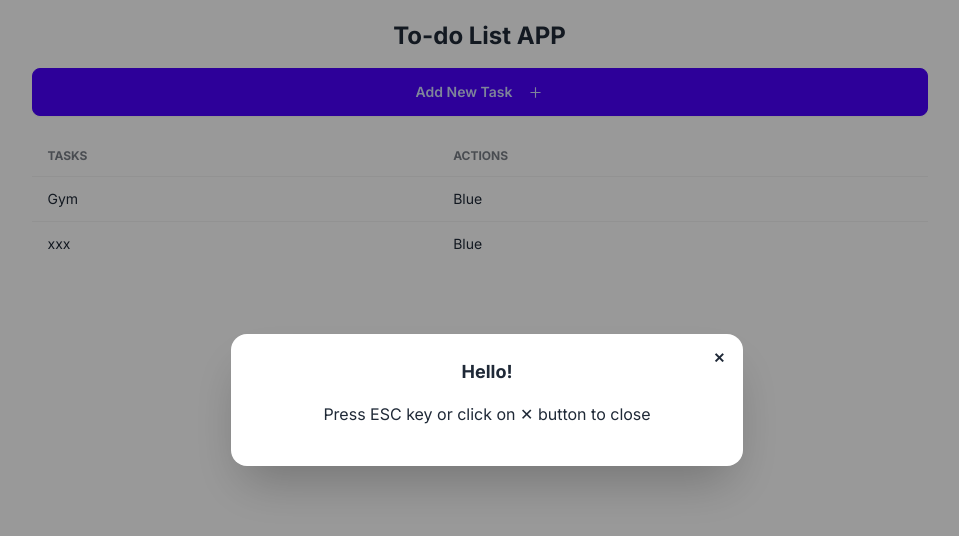
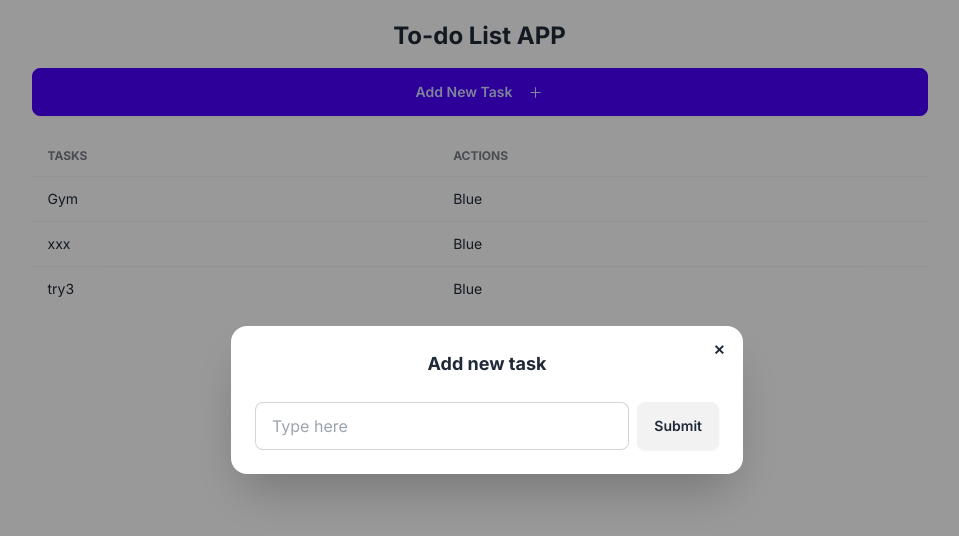
Before and after one commit to gxysai/todo-app-nextjs, a Next.js app: page / in a window 1280 px wide. Both pictures are taken after a click on the button "Add New Task". Shown: the top 536 px of the page, without its empty margins (153-1112 px from the left). Built offline with nearby package versions, Linux system fonts and the light colour scheme; data requests are answered from the project's data file.

Commit message:
feat: add POST method to AddTask component

```diff
--- a/api.ts
+++ b/api.ts
@@ -3,8 +3,20 @@ import { ITask } from './types/tasks';
 const baseUrl = `http://localhost:3001`;
 
 export const getAllTodos = async (): Promise<ITask[]> => {
-  const res = await fetch(`${baseUrl}/tasks`);
+  const res = await fetch(`${baseUrl}/tasks`, { cache: 'no-store' });
   const todos = await res.json();
   console.log(todos);
   return todos;
 };
+
+export const addTodo = async (todo: ITask): Promise<ITask> => {
+  const res = await fetch(`${baseUrl}/tasks`, {
+    method: 'POST',
+    headers: {
+      'Content-Type': 'application/json',
+    },
+    body: JSON.stringify(todo),
+  });
+  const newTodo = await res.json();
+  return newTodo;
+};
--- a/app/components/AddTask.tsx
+++ b/app/components/AddTask.tsx
@@ -1,10 +1,27 @@
 'use client';
 import { AiOutlinePlus } from 'react-icons/ai';
 import Modal from './Modal';
-import { useState } from 'react';
+import { FormEventHandler, useState } from 'react';
+import { addTodo } from '@/api';
+import { useRouter } from 'next/router';
+// import { v4 as uuidv4 } from 'uuid';
 
 const AddTask = () => {
+  // const router = useRouter();
   const [modalOpen, setModalOpen] = useState<boolean>(false);
+  const [newTaskValue, setNewTaskValue] = useState<string>('');
+
+  const handleSubmitNewTodo: FormEventHandler<HTMLFormElement> = async (e) => {
+    e.preventDefault();
+    await addTodo({
+      id: '3',
+      text: newTaskValue,
+    });
+    setNewTaskValue('');
+    setModalOpen(false);
+    // router.refresh();
+  };
+
   return (
     <div>
       <button
@@ -14,7 +31,23 @@ const AddTask = () => {
         Add New Task <AiOutlinePlus className="ml-2" size={15} />
       </button>
 
-      <Modal modalOpen={modalOpen} setModalOpen={setModalOpen} />
+      <Modal modalOpen={modalOpen} setModalOpen={setModalOpen}>
+        <form onSubmit={handleSubmitNewTodo}>
+          <h3 className="font-bold text-lg">Add new task</h3>
+          <div className="modal-action">
+            <input
+              value={newTaskValue}
+              onChange={(e) => setNewTaskValue(e.target.value)}
+              type="text"
+              placeholder="Type here"
+              className="input input-bordered w-full"
+            />
+            <button type="submit" className="btn">
+              Submit
+            </button>
+          </div>
+        </form>
+      </Modal>
     </div>
   );
 };
--- a/app/components/Modal.tsx
+++ b/app/components/Modal.tsx
@@ -1,8 +1,11 @@
+import { Children } from 'react';
+
 interface ModalProps {
   modalOpen: boolean;
   setModalOpen: (open: boolean) => boolean | void;
+  children: React.ReactNode;
 }
-const Modal: React.FC<ModalProps> = ({ modalOpen, setModalOpen }) => {
+const Modal: React.FC<ModalProps> = ({ modalOpen, setModalOpen, children }) => {
   return (
     <dialog
       id="my_modal_3"
@@ -18,8 +21,7 @@ const Modal: React.FC<ModalProps> = ({ modalOpen, setModalOpen }) => {
             ✕
           </button>
         </form>
-        <h3 className="font-bold text-lg">Hello!</h3>
-        <p className="py-4">Press ESC key or click on ✕ button to close</p>
+        {children}
       </div>
     </dialog>
   );
--- a/app/page.tsx
+++ b/app/page.tsx
@@ -4,7 +4,7 @@ import TodoList from './components/TodoList';
 
 export default async function Home() {
   const tasks = await getAllTodos();
-  // console.log(tasks);
+  console.log(tasks);
   return (
     <main className="max-w-4xl mx-auto mt-4">
       <div className="text-center my-5 flex flex-col gap-4">
--- a/data/todos.json
+++ b/data/todos.json
@@ -7,6 +7,10 @@
     {
       "id": 2,
       "text": "xxx"
+    },
+    {
+      "id": "3",
+      "text": "try3"
     }
   ]
 }
```
